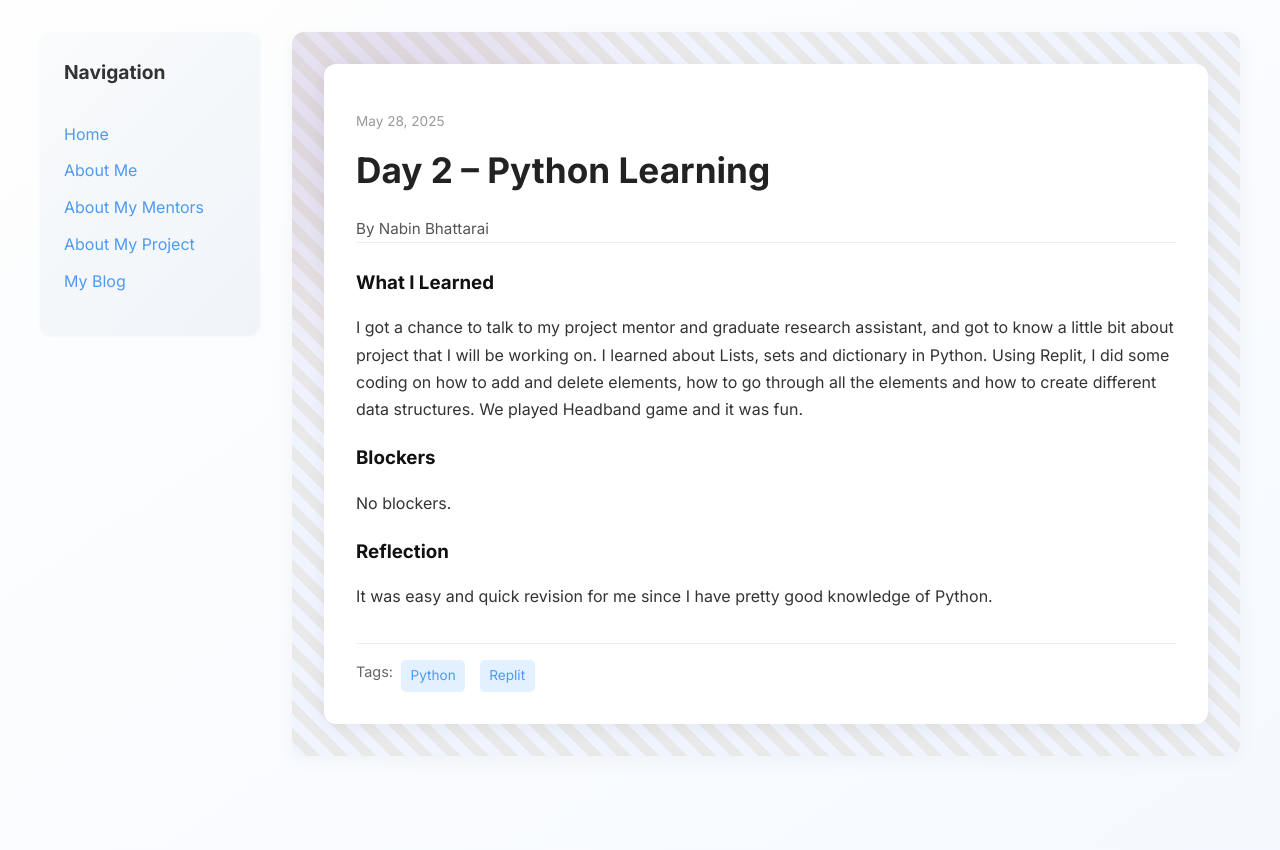
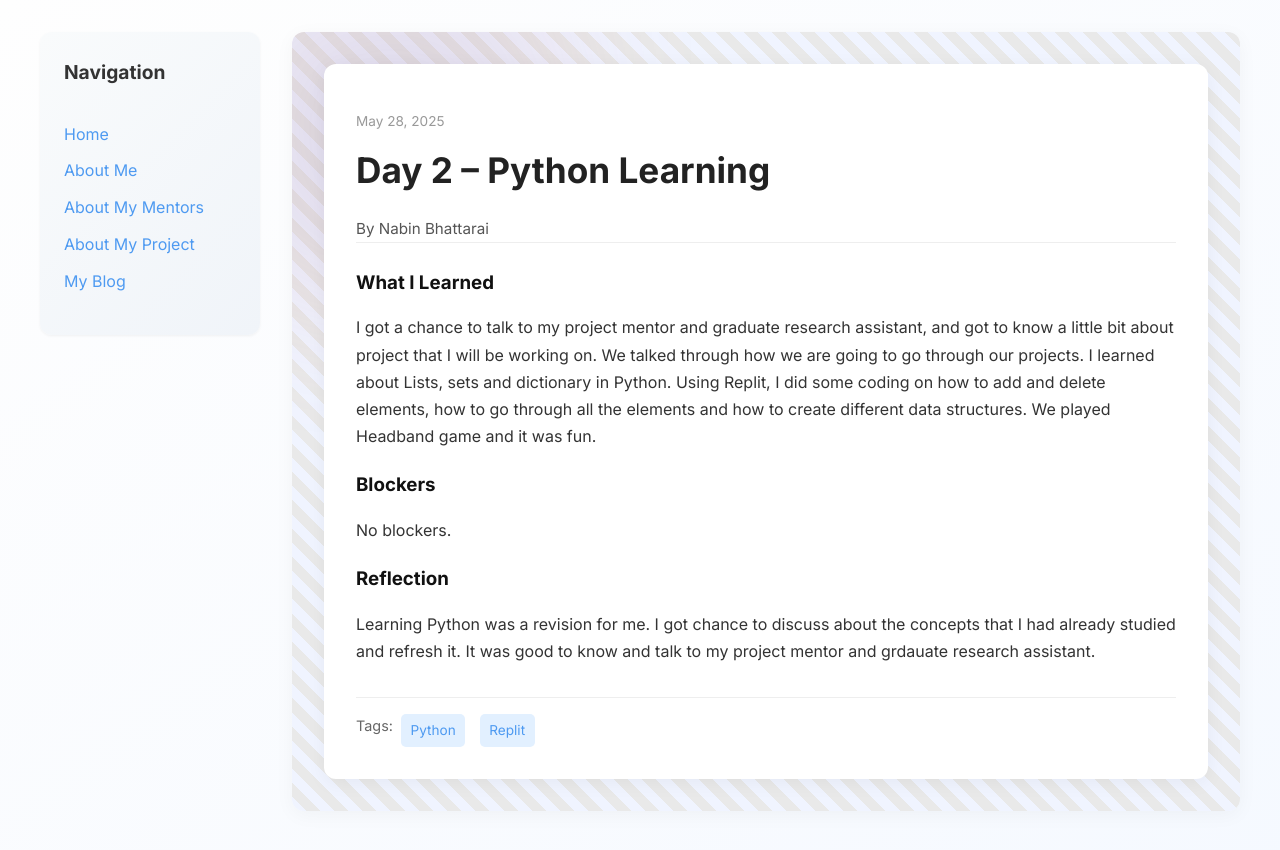
Before and after one commit to bhattarainabin2055/bhattarainabin2055.github.io, a Jekyll site: the page built from _posts/2025-05-28-day-2.md, in a window 1280 px wide. Shown: the top 850 px of the page. Built offline with Jekyll 4.4.1, drawn with Linux system fonts in a browser that asks for light colours.

Commit message:
Update 2025-05-28-day-2.md

```diff
--- a/_posts/2025-05-28-day-2.md
+++ b/_posts/2025-05-28-day-2.md
@@ -7,10 +7,10 @@ permalink: /day2.html
 tags: ["Python", "Replit"]
 
 what_i_learned: |
-  I got a chance to talk to my project mentor and graduate research assistant, and got to know a little bit about project that I will be working on. I learned about Lists, sets and dictionary in Python. Using Replit, I did some coding on how to add and delete elements, how to go through all the elements and how to create different data structures. We played Headband game and it was fun.
+  I got a chance to talk to my project mentor and graduate research assistant, and got to know a little bit about project that I will be working on. We talked through how we are going to go through our projects. I learned about Lists, sets and dictionary in Python. Using Replit, I did some coding on how to add and delete elements, how to go through all the elements and how to create different data structures. We played Headband game and it was fun.
 blockers: |
   No blockers.
 
 reflection: |
-   It was easy and quick revision for me since I have pretty good knowledge of Python.
+   Learning Python was a revision for me. I got chance to discuss about the concepts that I had already studied and refresh it. It was good to know and talk to my project mentor and grdauate research assistant.
 ---
```
